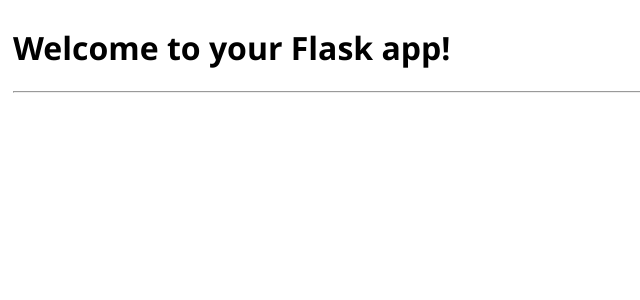
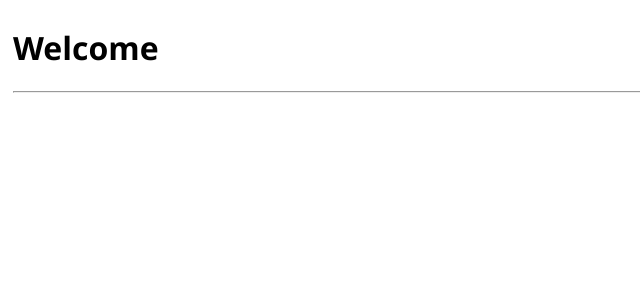
Before and after one commit to udelblue/flask-api, a Python web app: template templates/home.html in a window 1280 px wide. Shown: the part 47-347 px from the top of the page, without its empty margins (0-640 px from the left). Run offline with Jinja, Linux system fonts and the light colour scheme; the template is opened without the code that fills it, so the values that code supplies are empty.

Commit message:
clean up

```diff
--- a/templates/about.html
+++ b/templates/about.html
@@ -1,5 +1,5 @@
 {% extends 'base.html' %}
 
 {% block content %}
-    <h1>{% block title %} Welcome to your About page! {% endblock %}</h1>
+    <h1>{% block title %} About page! {% endblock %}</h1>
 {% endblock %}
--- a/templates/home.html
+++ b/templates/home.html
@@ -1,5 +1,5 @@
 {% extends 'base.html' %}
 
 {% block content %}
-    <h1>{% block title %} Welcome to your Flask app! {% endblock %}</h1>
+    <h1>{% block title %} Welcome {% endblock %}</h1>
 {% endblock %}
```
Also changed, not shown: app.py (+5 -3 lines).
